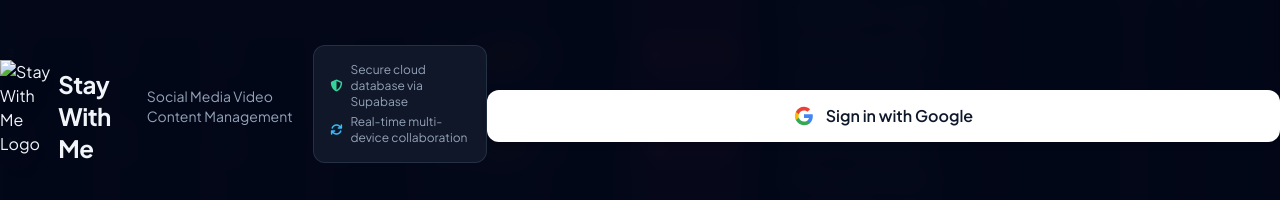
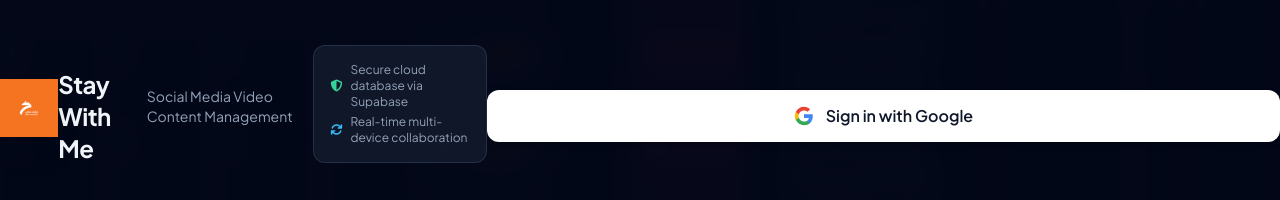
Before and after one commit to DigiSocialTracker/StayWithMe, a plain HTML site: page index.html in a window 1280 px wide. Shown: the part 284-484 px from the top of the page. Drawn offline with nearby package versions, Linux system fonts and the light colour scheme.

Commit message:
Update index.html

```diff
--- a/index.html
+++ b/index.html
@@ -162,7 +162,7 @@
 <!-- Initial Loading Screen -->
 <div id="app-loader">
   <div class="loader-logo-container" id="loaderLogoBox">
-    <img src="DigiSocialTracker/StayWithMe/Logo/Stay-With-me-Logo.png" id="loaderLogoImg" alt="Stay With Me Logo">
+    <img src="https://raw.githubusercontent.com/DigiSocialTracker/StayWithMe/main/Logo/Stay-With-me-Logo.png" id="loaderLogoImg" alt="Stay With Me Logo">
   </div>
   <div class="loader-bar"><span id="loaderBarSpan"></span></div>
 </div>
@@ -170,7 +170,7 @@
 <!-- Google Login Overlay -->
 <div id="authOverlay" class="fixed inset-0 z-50 flex items-center justify-center bg-slate-950/90 backdrop-blur-md transition-opacity duration-300">
   <div class="w-24 h-24 mx-auto mb-4 flex items-center justify-center">
-      <img src="DigiSocialTracker/StayWithMe/Logo/Stay-With-me-Logo.png" alt="Stay With Me Logo" class="w-full h-full object-contain drop-shadow-xl">
+      <img src="https://raw.githubusercontent.com/DigiSocialTracker/StayWithMe/main/Logo/Stay-With-me-Logo.png" alt="Stay With Me Logo" class="w-full h-full object-contain drop-shadow-xl">
     </div>
     <h2 class="text-2xl font-bold text-slate-100 tracking-tight">Stay With Me</h2>
     <p class="text-sm text-slate-400 mt-1 mb-6">Social Media Video Content Management</p>
@@ -202,7 +202,7 @@
   <header class="bg-slate-900 border-b border-slate-800 px-4 py-2 shrink-0 flex flex-wrap items-center justify-between gap-3 shadow-md z-20">
     <div class="flex items-center space-x-3">
       <div class="w-10 h-10 flex items-center justify-center rounded-lg bg-slate-800 p-1 border border-slate-700 shadow-lg">
-        <img src="DigiSocialTracker/StayWithMe/Logo/Stay-With-me-Logo.png" alt="App Logo" class="w-full h-full object-contain">
+        <img src="https://raw.githubusercontent.com/DigiSocialTracker/StayWithMe/main/Logo/Stay-With-me-Logo.png" alt="App Logo" class="w-full h-full object-contain">
       </div>
       <div>
         <div class="flex items-center gap-2">
@@ -2704,15 +2704,17 @@ function listenForRealtimeChanges() {
       const appLoader = document.getElementById('app-loader');
 
       function startLoaderAnimation() {
-        // Start floating logo and loading bar
+        // Wait 1 full second (1000ms) to ensure browser rendering before animating
+        setTimeout(() => {
           loaderLogoBox.classList.add('animate-in');
           loaderBarSpan.classList.add('animate-fill');
 
-        // Hide loader after 3 seconds
+          // Hide loader after 3 seconds (the CSS animation duration)
           setTimeout(() => {
             appLoader.classList.add('hide');
             setTimeout(() => appLoader.remove(), 500); // Remove from DOM after fade
           }, 3000);
+        }, 1000);
       }
 
       // Wait for the browser to finish downloading the image before animating
```
Lines whose indentation alone changed are shown as unchanged.
